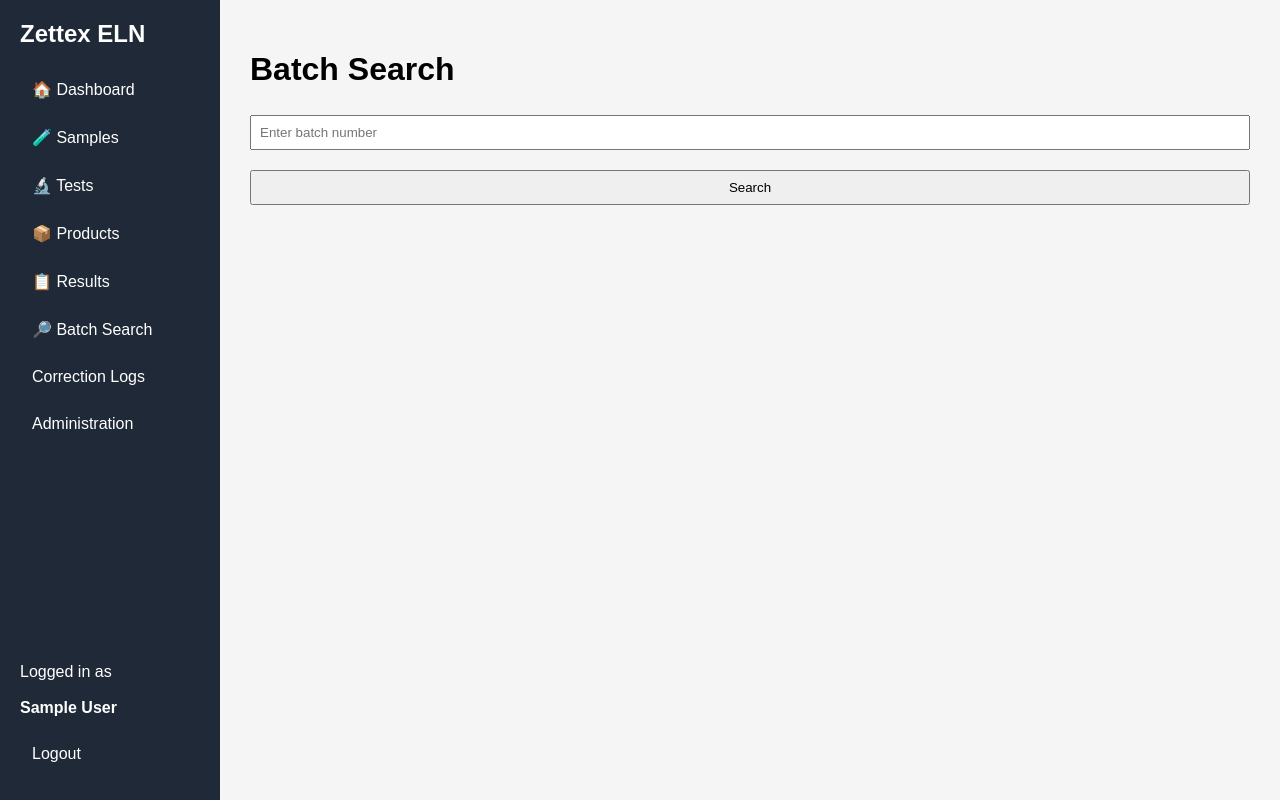
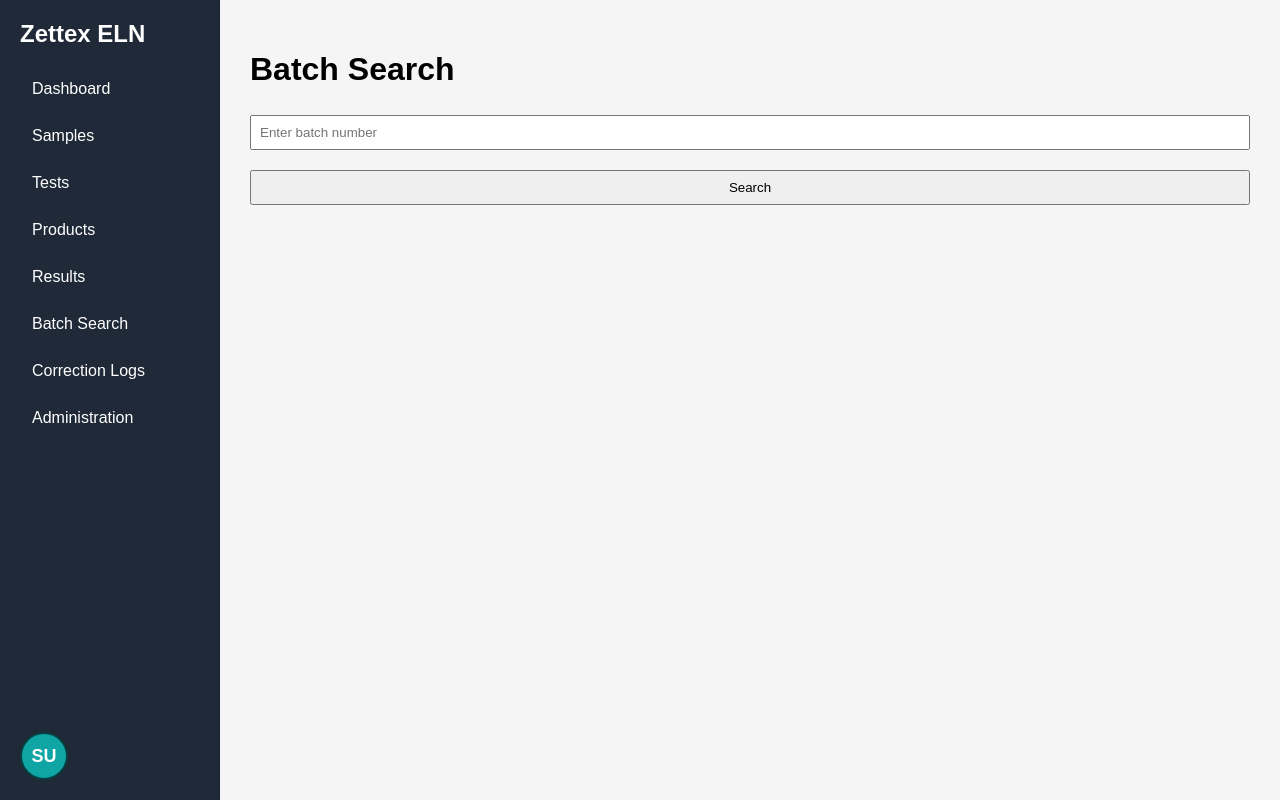
Before and after one commit to Alwin22nl/Project_ELN, a Flask app: page /batch_search in a window 1280 px wide. Run offline with Flask 3, Linux system fonts and the light colour scheme; the visitor is signed in with stand-in values (Sample User, id 1); some libraries are stand-ins or nearby versions.

Commit message:
Updated the base card to look more profesional

```diff
--- a/Static/style.css
+++ b/Static/style.css
@@ -2,6 +2,12 @@ body {
     font-family: Arial, sans-serif;
     margin: 30px;
     background-color: #f5f5f5;
+}
+
+:root {
+    --sidebar-bg: #1f2937;
+    --sidebar-fg: #ffffff;
+    --sidebar-border: rgba(0,0,0,0.12);
 }
 
 .container {
@@ -65,14 +71,15 @@ body {
 /* Left navigation */
 .sidebar {
     width: 220px;
-    background-color: #1f2937;
-    color: white;
+    background: var(--sidebar-bg);
+    color: var(--sidebar-fg);
     padding: 20px;
     position: sticky;
     top: 0;
     height: 100vh;
     box-sizing: border-box;
     align-self: flex-start;
+    border-right: 1px solid var(--sidebar-border);
 }
 
 .sidebar h2 {
@@ -81,7 +88,7 @@ body {
 
 .sidebar a {
     display: block;
-    color: white;
+    color: var(--sidebar-fg);
     text-decoration: none;
     padding: 12px;
     margin-bottom: 5px;
@@ -89,7 +96,7 @@ body {
 }
 
 .sidebar a:hover {
-    background-color: #374151;
+    background-color: rgba(255,255,255,0.06);
 }
 
 .sidebar {
@@ -386,6 +393,84 @@ body {
     cursor: pointer;
 }
 
+/* Sidebar user avatar and menu */
+.sidebar-user {
+    display: flex;
+    align-items: center;
+    gap: 12px;
+}
+.sidebar-avatar {
+    width: 44px;
+    height: 44px;
+    border-radius: 50%;
+    display: inline-flex;
+    align-items: center;
+    justify-content: center;
+    font-weight: 700;
+    font-size: 18px;
+    color: #ffffff;
+    background: #0ea5a4; /* high contrast teal */
+    border: 2px solid #063f3f;
+    cursor: pointer;
+}
+.sidebar-avatar:focus {
+    outline: 2px solid #ffffff44;
+}
+.sidebar-user-menu {
+    display: none;
+    flex-direction: column;
+    gap: 6px;
+}
+.sidebar-user-menu .sidebar-user-name {
+    color: #e5e7eb;
+    font-size: 14px;
+}
+.sidebar-user-menu .logout-link {
+    display: inline-block;
+    padding: 6px 10px;
+    background: #ef4444;
+    color: white;
+    border-radius: 6px;
+    text-decoration: none;
+}
+.sidebar-user-menu .logout-link:hover {
+    background: #dc2626;
+}
+.sidebar-user.show-menu .sidebar-user-menu {
+    display: flex;
+}
+
+/* Color picker styles */
+.color-picker {
+    margin-top: 8px;
+    display:flex;
+    flex-direction:column;
+    gap:6px;
+}
+.color-picker label {
+    font-size:12px;
+    color: var(--sidebar-fg);
+}
+.color-picker input[type="color"] {
+    width: 44px;
+    height: 36px;
+    padding: 2px;
+    border-radius: 6px;
+    border: 1px solid rgba(0,0,0,0.12);
+    background: white;
+}
+.color-presets {
+    display:flex;
+    gap:6px;
+}
+.color-presets .preset {
+    width:28px;
+    height:28px;
+    border-radius:6px;
+    border:1px solid #ffffff33;
+    cursor:pointer;
+}
+
 .checkbox-label {
     display: flex !important;
     align-items: center !important;
@@ -398,3 +483,20 @@ body {
     height: 26px !important;
     margin: 0 !important;
 }
+
+/* Card header */
+.dashboard-card h2{display:flex;align-items:center;gap:10px;margin:0 0 12px 0;font-size:18px}
+.dashboard-card h2 .card-icon{width:38px;height:38px;border-radius:8px;background:linear-gradient(135deg,var(--accent),var(--accent-600));display:inline-flex;align-items:center;justify-content:center;color:white;font-weight:700}
+.dashboard-card .card-meta{margin-left:auto;color:var(--muted);font-size:13px}
+
+/* table improvements */
+.dashboard-card table tbody tr:nth-child(odd){background:transparent}
+.dashboard-card table tbody tr:nth-child(even){background:rgba(15,23,42,0.02)}
+.dashboard-card table tr:hover{background:rgba(37,99,235,0.03)}
+
+/* Topbar search and avatar */
+.top-search{padding:8px 12px;border-radius:8px;border:1px solid var(--border);width:320px;max-width:40vw}
+.topbar .avatar{width:40px;height:40px;border-radius:999px;background:#111827;color:white;display:inline-flex;align-items:center;justify-content:center;font-weight:700;margin-left:12px}
+
+/* Subtle card titles for home page */
+.dashboard-card a h2{margin:0}
--- a/templates/base.html
+++ b/templates/base.html
@@ -16,56 +16,64 @@
 
     <body>
         <div class="layout">
-            <!-- Navigation -->
             <nav class="sidebar">
-
                 <h2>Zettex ELN</h2>
-
                 {% if session.get("user_id") %}
-                <a href="/">🏠 Dashboard</a>
-
-                <a href="/sample">🧪 Samples</a>
-
-                <a href="/tests">🔬 Tests</a>
-
-                <a href="/products">📦 Products</a>
-
-                <a href="{{ url_for('overview_page') }}">📋 Results</a>
-
-                <a href="{{ url_for('batch_search') }}">🔎 Batch Search</a>
+                <a href="/">Dashboard</a>
+                <a href="/sample">Samples</a>
+                <a href="/tests">Tests</a>
+                <a href="/products">Products</a>
+                <a href="{{ url_for('overview_page') }}">Results</a>
+                <a href="{{ url_for('batch_search') }}">Batch Search</a>
                 {% endif %}
                 {% if session.role == "admin" %}
-
-                <a href="{{ url_for('audit_logs_admin') }}">
-                Correction Logs
-                </a>
-
-                <a href="{{ url_for('admin_page') }}">
-                    Administration
-                </a>
+                <a href="{{ url_for('audit_logs_admin') }}">Correction Logs</a>
+                <a href="{{ url_for('admin_page') }}">Administration</a>
                 {% endif %}
-
                 <div class="sidebar-bottom">
                 {% if session.get("user_id") %}
-                    <p>
-                        Logged in as<br>
-                        <br>
-                        <strong>{{ session["name"] }}</strong>
-                    </p>
-                    <a href="{{ url_for('logout') }}">
-                        Logout
-                    </a>
-                    {% endif %}
+                    <div class="sidebar-user">
+                        <div id="userAvatar" class="sidebar-avatar" title="{{ session['name'] }}">{% set _parts = session['name'].split() if session.get('name') else [] %}{% if _parts|length >= 2 %}{{ (_parts[0][0] + _parts[1][0])|upper }}{% elif _parts|length == 1 %}{{ _parts[0][0:2]|upper }}{% else %}{% endif %}</div>
+                        <div id="userMenu" class="sidebar-user-menu" aria-hidden="true">
+                            <div class="sidebar-user-name">{{ session['name'] }}</div>
+                            <a class="logout-link" href="{{ url_for('logout') }}">Logout</a>
+                        </div>
+                    </div>
+                {% endif %}
                 </div>
             </nav>
 
-            <!-- Page content -->
-            <main class="content">
-                {% block content %}
-                {% endblock %}
-            </main>
+                </header>
+
+                <main class="content">
+                    <div class="page">
+                        {% block content %}{% endblock %}
+                    </div>
+                </main>
+            </div>
         </div>
 
     </body>
 
 </html>
+<script>
+document.addEventListener('DOMContentLoaded', function () {
+    var avatar = document.getElementById('userAvatar');
+    var userBlock = avatar && avatar.closest('.sidebar-user');
+    if (!avatar || !userBlock) return;
+
+    var toggleMenu = function (ev) {
+        ev.stopPropagation();
+        userBlock.classList.toggle('show-menu');
+    };
+
+    avatar.addEventListener('click', toggleMenu);
+
+    // close when clicking outside
+    document.addEventListener('click', function (ev) {
+        if (!userBlock.contains(ev.target)) {
+            userBlock.classList.remove('show-menu');
+        }
+    });
+});
+</script>
```
